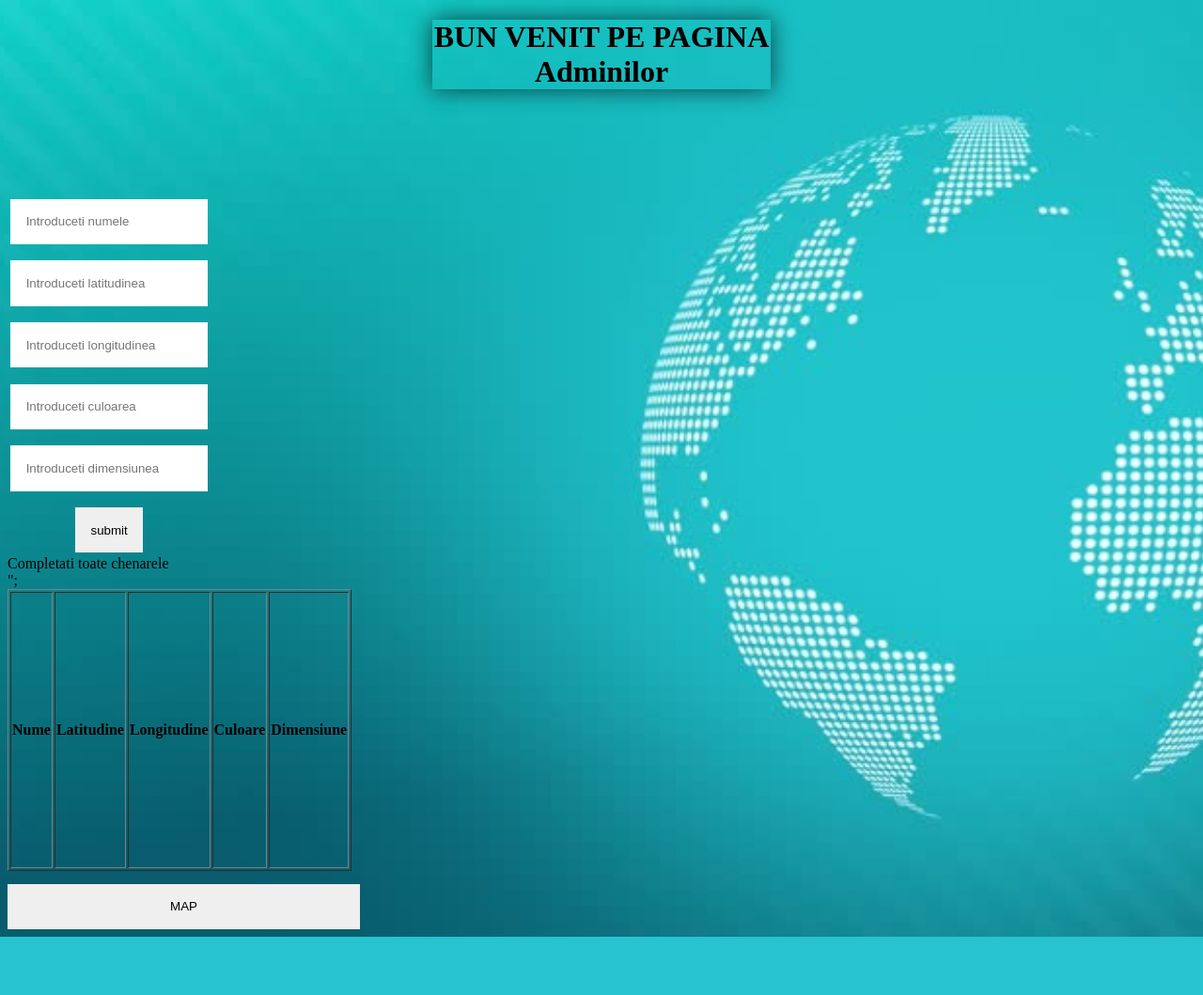
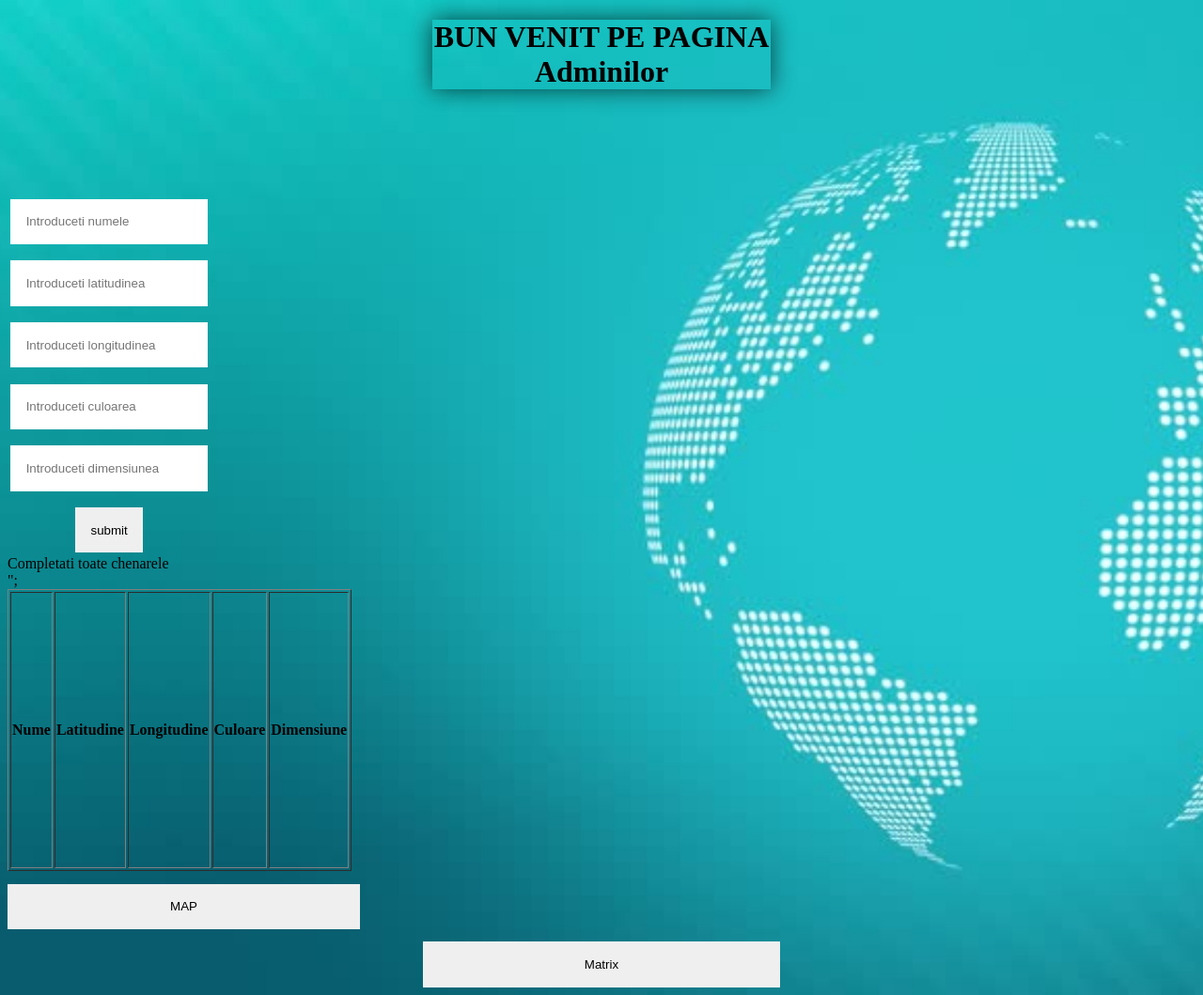
Before and after one commit to MarinescuOctavian/ProgramareInInternet, a PHP site: page /admin.php in a window 1280 px wide. Shown: the whole page at 94% size. Before the commit the page ends 997 px from the top, so only its background shows below. Run offline with PHP 8.4, Linux system fonts and the light colour scheme; data that the repository does not hold is empty.

Commit message:
added button

```diff
--- a/login/admin.php
+++ b/login/admin.php
@@ -137,6 +137,12 @@ echo "</table>";
 </div>
 </form>
 </div>
+<div>
+ <form>
 
+	<input type="button" value="Matrix" onclick="location='matrix.php'" />
+
+</form>
+</div>
 </body>
 </html>
```
